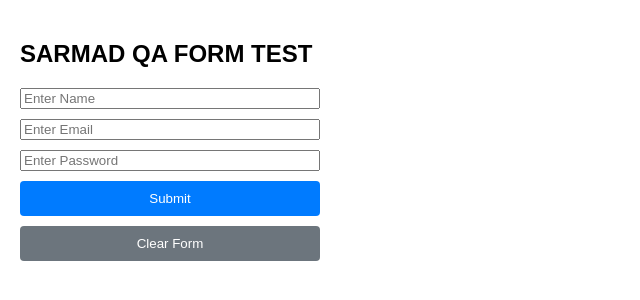
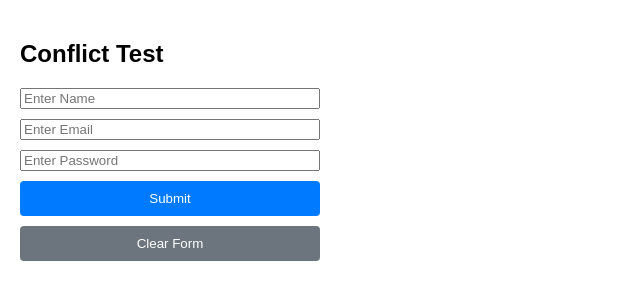
Before and after one commit to sarmad-sqa/my-first-react-cicd, a React (Create React App) app: page / in a window 1280 px wide. Shown: the top 300 px of the page, without its empty margins (0-640 px from the left). Built offline with nearby package versions, Linux system fonts and the light colour scheme.

Commit message:
Text h2 changed to conflict

```diff
--- a/src/App.js
+++ b/src/App.js
@@ -26,7 +26,7 @@ function App() {
 
   return (
     <div style={{ padding: '20px', fontFamily: 'Arial' }}>
-      <h2>SARMAD QA FORM TEST</h2>
+      <h2>Conflict Test</h2>
 
       {submitted && (
         <div style={{ color: 'green', marginBottom: '10px', fontWeight: 'bold' }}>
```
